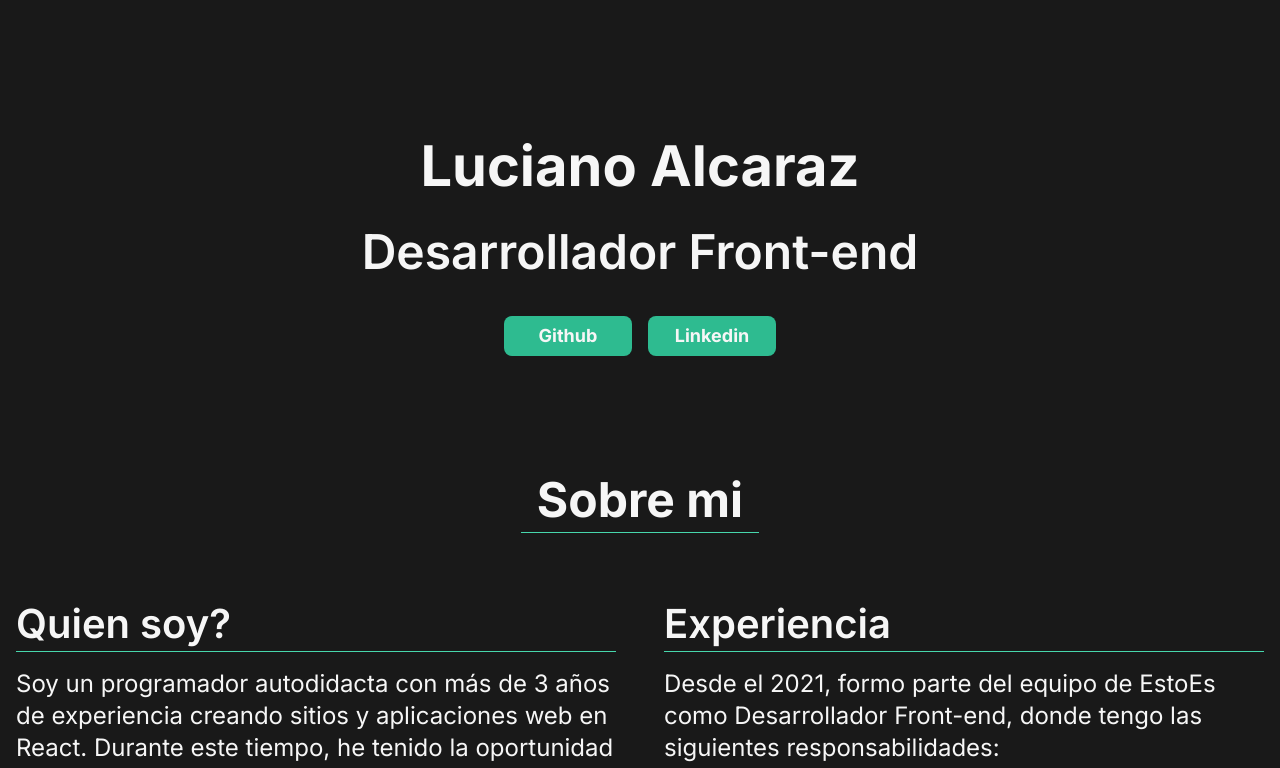
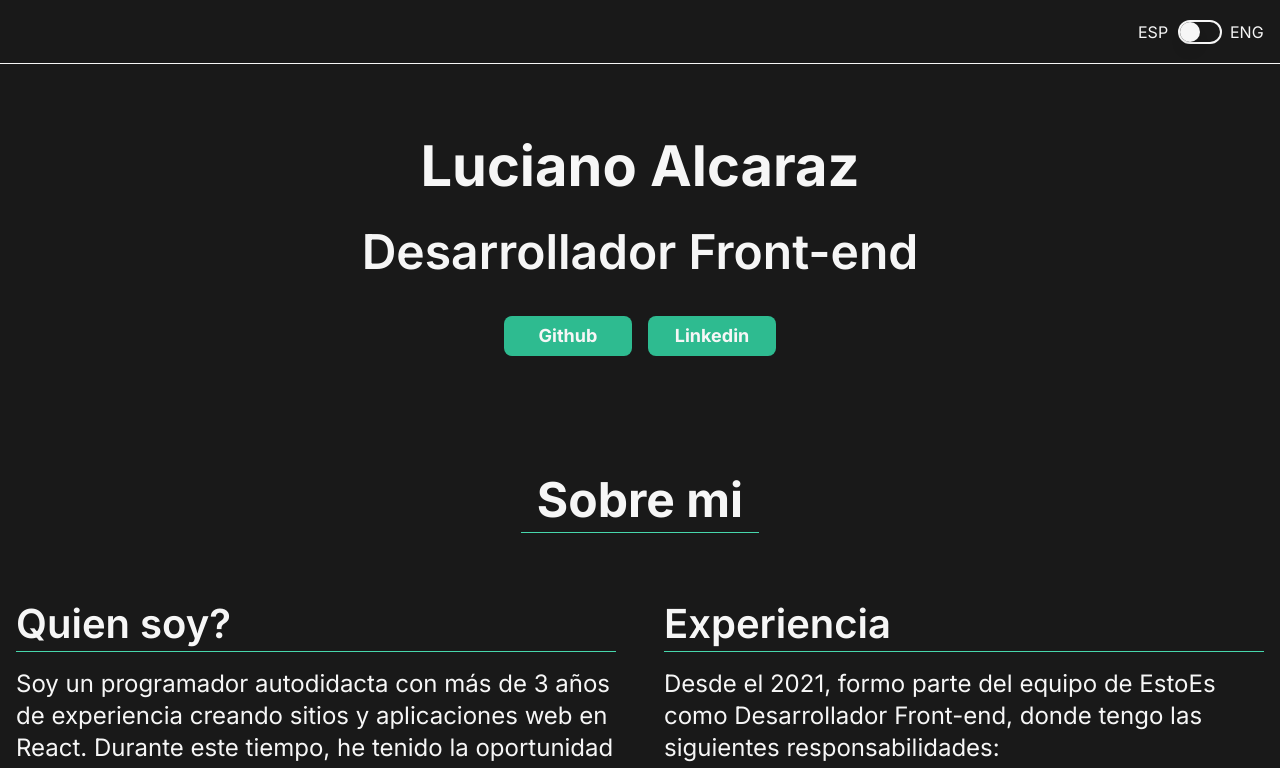
Before and after one commit to maple146/portfolio, a Next.js app: page / in a window 1280 px wide. Shown: the top 768 px of the page. Built offline with nearby package versions, Linux system fonts and the light colour scheme.

Commit message:
Enable navbar

```diff
--- a/src/app/layout.tsx
+++ b/src/app/layout.tsx
@@ -27,7 +27,7 @@ export default function RootLayout({
           fontSans.variable
         )}
       >
-        {/* <Navbar /> */}
+        <Navbar />
         {children}
       </body>
     </html>
--- a/src/components/navbar.tsx
+++ b/src/components/navbar.tsx
@@ -13,7 +13,7 @@ export default function Navbar() {
 	return (
 		<nav className="fixed w-full h-16 z-10">
 			<div className="container h-full flex justify-end items-center border-b border-gray-200 bg-black">
-				<div className="flex justify-center w-32">
+				{/* <div className="flex justify-center w-32">
 					<div className="flex items-center justify-center space-x-1">
 						<MoonIcon className="w-8 h-5" />
 						<Switch
@@ -22,7 +22,7 @@ export default function Navbar() {
 						/>
 						<SunIcon className="w-8 h-5" />
 					</div>
-				</div>
+				</div> */}
 				<div className="flex justify-center w-32">
 					<div className="flex items-center justify-center space-x-2">
 						<div className="w-8">
```
